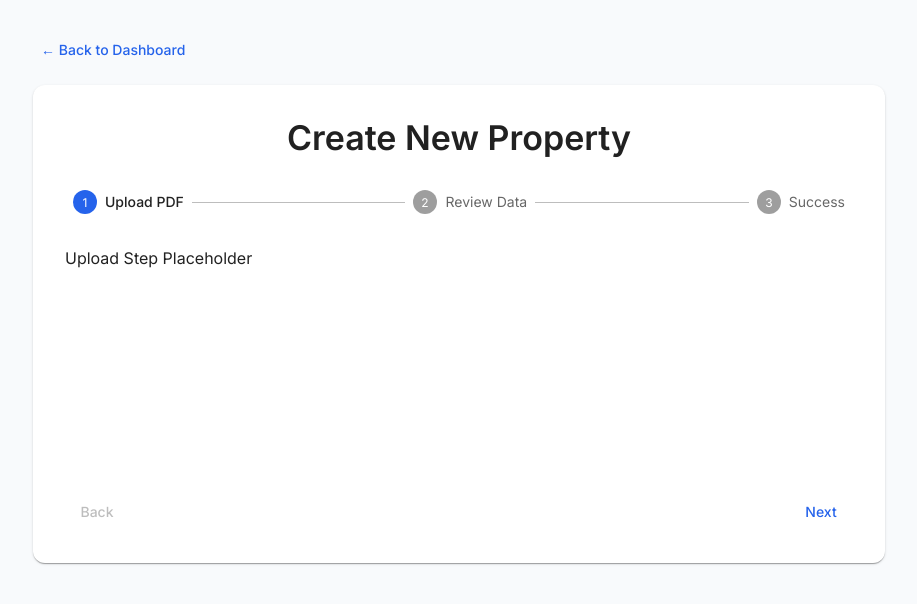
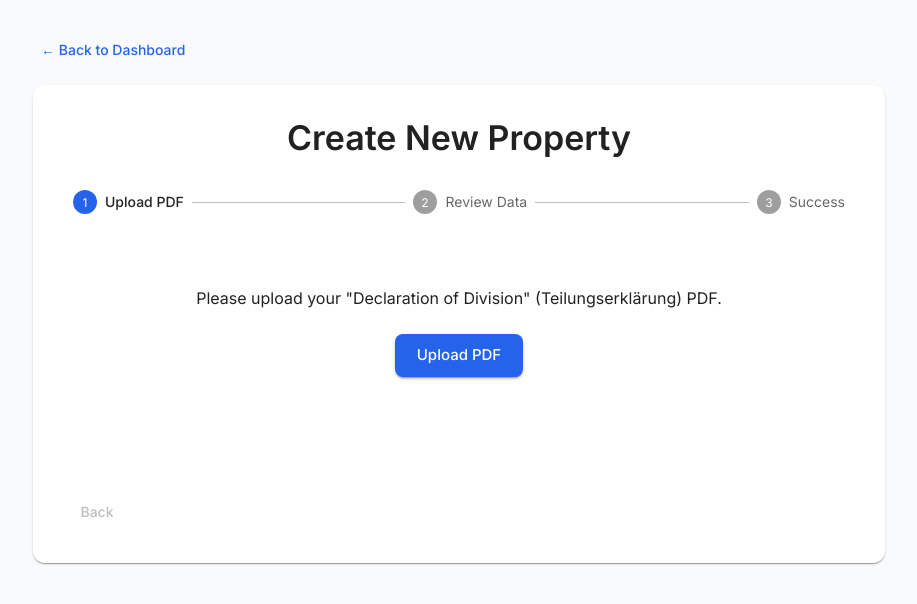
Before and after one commit to hammadahmad94/buena-case-study, a React (Vite) app in the folder client/: page /create in a window 1280 px wide. Shown: the top 604 px of the page, without its empty margins (181-1098 px from the left). Built offline with nearby package versions, Linux system fonts and the light colour scheme.

Commit message:
feat: stepper form added for wizard

```diff
--- a/client/src/features/wizard/ui/WizardPage.jsx
+++ b/client/src/features/wizard/ui/WizardPage.jsx
@@ -1,7 +1,7 @@
 import React, { useState } from 'react';
-import { Container, Typography, Button, Stepper, Step, StepLabel, Box, Paper } from '@mui/material';
+import { Container, Typography, Button, Stepper, Step, StepLabel, Box, Paper, CircularProgress, Alert } from '@mui/material';
 import { useNavigate } from 'react-router-dom';
-
+import { uploadPdf } from '../api/api';
 
 const steps = ['Upload PDF', 'Review Data', 'Success'];
 
@@ -9,6 +9,8 @@ export default function WizardPage() {
   const navigate = useNavigate();
   const [activeStep, setActiveStep] = useState(0);
   const [extractedData, setExtractedData] = useState(null);
+  const [loading, setLoading] = useState(false);
+  const [error, setError] = useState(null);
 
   const handleNext = () => {
     setActiveStep((prevActiveStep) => prevActiveStep + 1);
@@ -18,12 +20,55 @@ export default function WizardPage() {
     setActiveStep((prevActiveStep) => prevActiveStep - 1);
   };
 
+  const handleFileUpload = async (event) => {
+    const file = event.target.files[0];
+    if (!file) return;
+
+    setLoading(true);
+    setError(null);
+
+    try {
+      const data = await uploadPdf(file);
+      setExtractedData(data);
+      handleNext();
+    } catch (err) {
+      console.error("Upload failed", err);
+      setError("Failed to upload and extract data. Please try again.");
+    } finally {
+      setLoading(false);
+    }
+  };
+
   const getStepContent = (step) => {
       switch(step) {
           case 0:
-              return <Typography>Upload Step Placeholder</Typography>;
+              return (
+                <Box display="flex" flexDirection="column" alignItems="center" justifyContent="center" gap={3} py={5}>
+                    <Typography variant="body1">
+                        Please upload your "Declaration of Division" (Teilungserklärung) PDF.
+                    </Typography>
+
+                    {loading ? (
+                        <CircularProgress />
+                    ) : (
+                        <Button variant="contained" component="label" size="large">
+                            Upload PDF
+                            <input type="file" hidden accept="application/pdf" onChange={handleFileUpload} />
+                        </Button>
+                    )}
+
+                    {error && <Alert severity="error">{error}</Alert>}
+                </Box>
+              );
           case 1:
-               return <Typography>Review Step Placeholder</Typography>;
+               return (
+                <Box>
+                    <Typography variant="h6" gutterBottom>Extracted Data Preview</Typography>
+                    <pre style={{ backgroundColor: '#f5f5f5', padding: '15px', borderRadius: '5px', overflowX: 'auto' }}>
+                        {JSON.stringify(extractedData, null, 2)}
+                    </pre>
+                </Box>
+               );
           case 2:
               return <Typography>Success Step Placeholder</Typography>;
           default:
@@ -64,9 +109,12 @@ export default function WizardPage() {
               Back
             </Button>
             <Box sx={{ flex: '1 1 auto' }} />
-            <Button onClick={handleNext}>
-              {activeStep === steps.length - 1 ? 'Finish' : 'Next'}
-            </Button>
+
+             {activeStep !== 0 && (
+                <Button onClick={handleNext}>
+                {activeStep === steps.length - 1 ? 'Finish' : 'Next'}
+                </Button>
+             )}
           </Box>
       </Paper>
     </Container>
```
